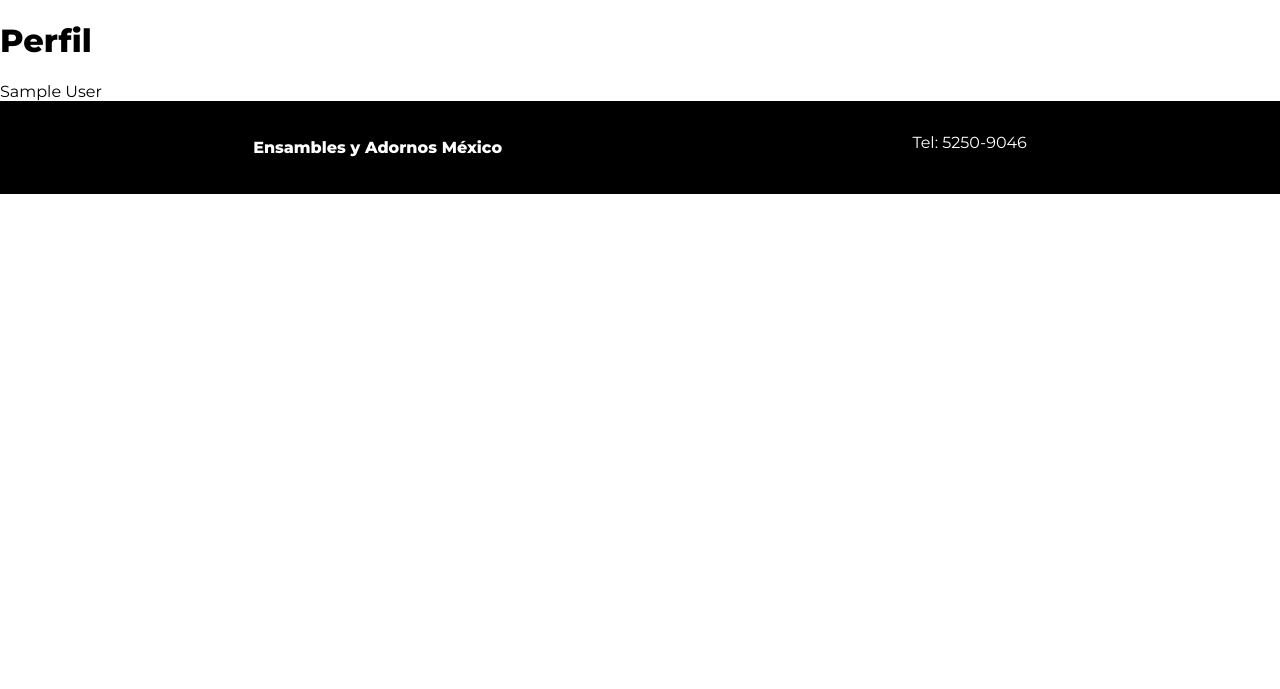
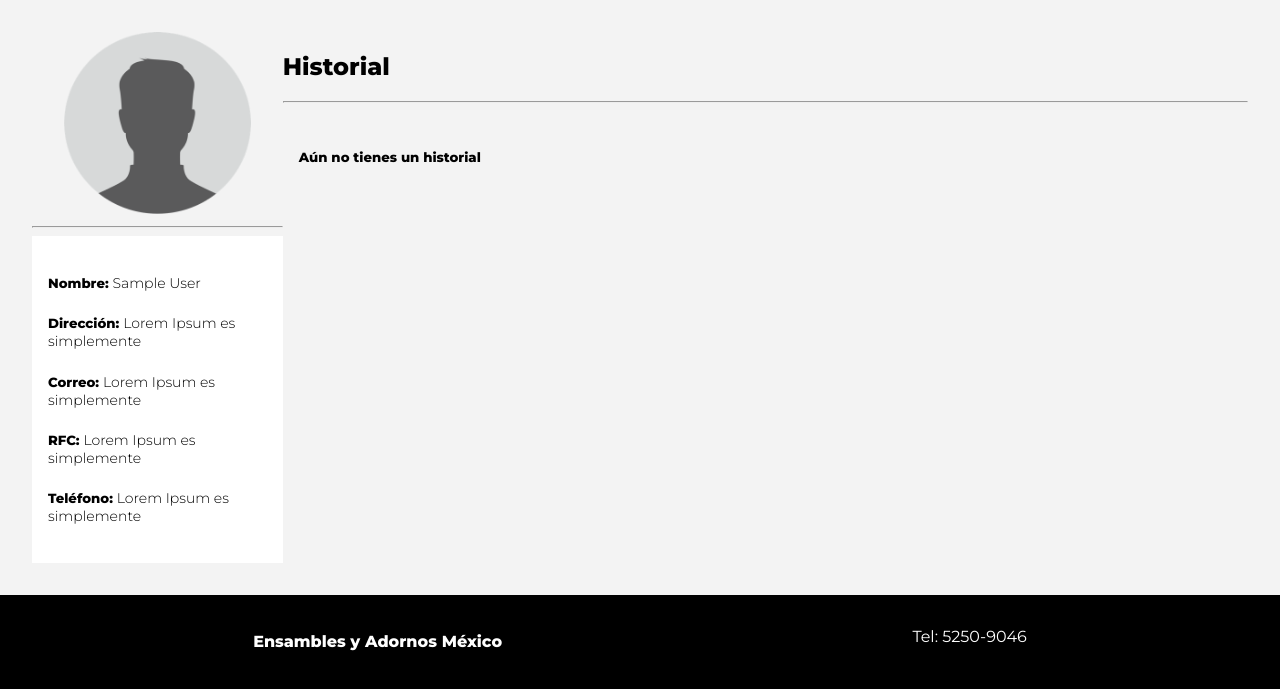
Before and after one commit to kike721/eya_webapp, a Django app: page /users/profile/1/ in a window 1280 px wide. Shown: the part 124-813 px from the top of the page. Before the commit the page ends 318 px from the top, so only its background shows below. Run offline with Django 3.2, Linux system fonts and the light colour scheme; tables that the repository leaves empty hold one stand-in row (values such as "Sample post").

Commit message:
Agrego pantalla usuario

```diff
--- /dev/null
+++ b/eya/users/static/css/profile.css
@@ -0,0 +1,48 @@
+.profile{
+	background-color: #f3f3f3;
+}
+.profile__container{
+	display: flex;
+	justify-content: space-around;
+	align-items: center;
+	flex-direction: column;
+	padding: 2em;
+}
+
+.profile__flex{
+	display: flex;
+    flex-direction: row;
+    align-items: flex-start;
+    justify-content: flex-start;
+    height: 100%;
+    width: 100%;
+
+}
+
+.profile__avatar{
+	border-radius: 50%;
+	max-width: 200px;
+	max-height: 200px;
+	margin: 0 2em;
+}
+.profile__img{
+	height: 100%;
+	width: 100%;
+}
+
+.profile__date{
+	background-color: white;
+	padding: 1em;
+}
+
+.profile__date > h5 > span{
+	font-size: 14px;
+	font-weight: 300;
+}
+.profile__history{
+	width: 100%;
+}
+
+.profile__history__table{
+	padding: 1em;
+}
--- a/eya/users/templates/customer_detail.html
+++ b/eya/users/templates/customer_detail.html
@@ -1,6 +1,39 @@
 {% extends "base.html" %}
 
+{% load static %}
+{% block extra_head %}
+  <title> Perfil | Ensambles y Adornos </title>
+  <link rel="stylesheet" href="{% static 'css/profile.css' %}">
+{% endblock %}
 {% block content %}
-	<h1>Perfil</h1>
-	{{ object }}
+	<div class="profile">
+		<div class="profile__container">
+			<div class="profile__flex">
+				<div>
+					<div class="profile__avatar">
+						<img class="profile__img" src="/static/img/avatar.png" alt="{{object.name}}">
+					</div>
+					<hr />
+					<div class="profile__date">
+						<h5>Nombre: <span>{{object.name}}</span></h5>
+						<h5>Dirección: <span>Lorem Ipsum es simplemente </span></h5>
+						<h5>Correo: <span>Lorem Ipsum es simplemente </span></h5>
+						<h5>RFC: <span>Lorem Ipsum es simplemente </span></h5>
+						<h5>Teléfono: <span>Lorem Ipsum es simplemente </span></h5>
+					</div>
+				</div>
+				<div class="profile__history">
+					<h2>Historial</h2>
+					<hr />
+					<div class="profile__history__table">
+						{% if 1 == 2 %}
+							<div>Historial</div>
+						{% else %}
+							<h5>Aún no tienes un historial</h5>
+						{% endif %}
+					</div>
+				</div>
+			</div>
+		</div>
+	</div>
 {% endblock %}
```
Also changed, not shown: eya/users/static/css/register.css (added), eya/users/static/img/avatar.png (added).
